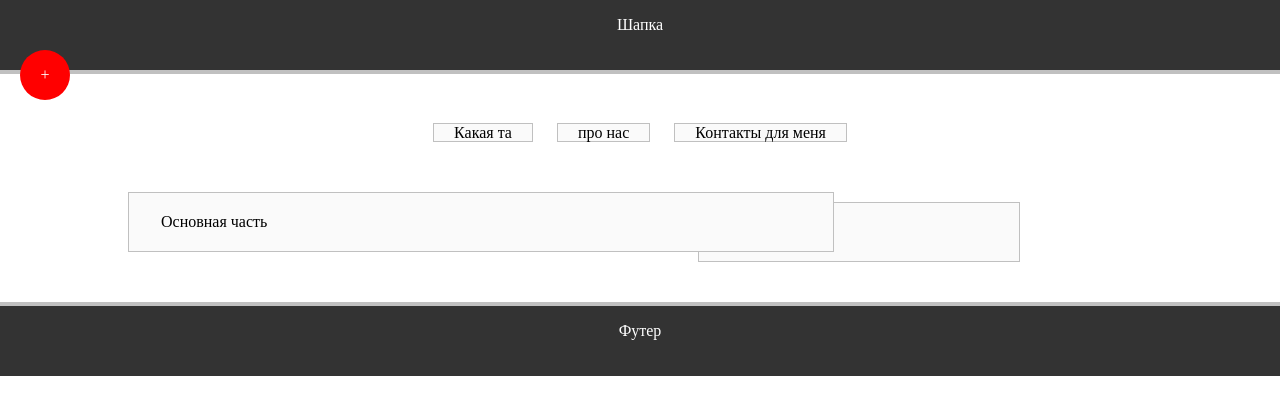
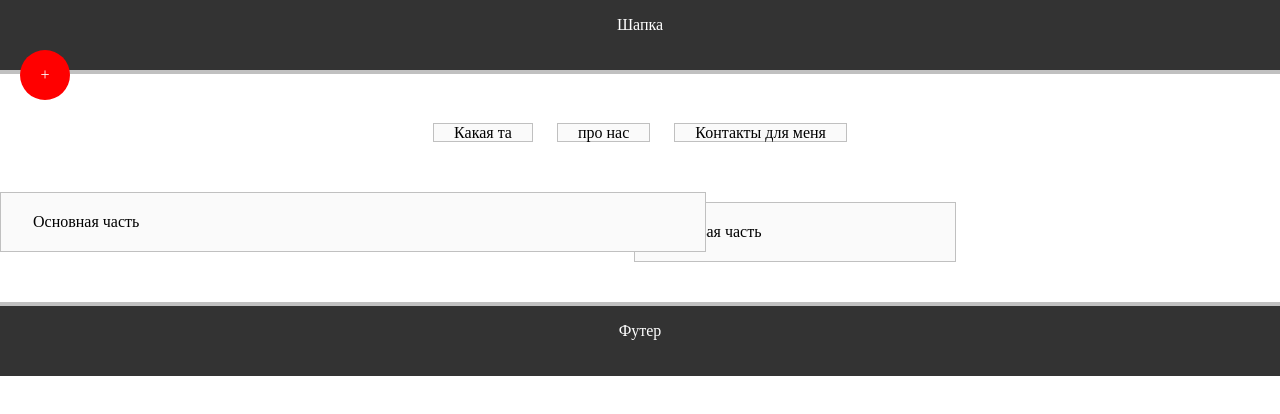
Before and after one commit to Bayan3421/project, a plain HTML site: page index.html in a window 1280 px wide. Drawn offline with Linux system fonts and the light colour scheme.

Commit message:
main.css_2

```diff
--- a/main.css
+++ b/main.css
@@ -55,7 +55,7 @@ margin-bottom: 50px;
 
 #main {
   width: 50%;
-  margin-left: 10%;
+  margin-right: 10%;
   background: #fafafa;
   border: 1px solid silver;
   padding: 20px 2.5%;
@@ -70,7 +70,7 @@ margin-bottom: 50px;
   background: #fafafa;
   border: 1px solid silver;
   float: left;
-  margin-left: 5%;
+  margin-right: 5%;
   position: relative;
   bottom: -10px;
   left: -200px;
```
